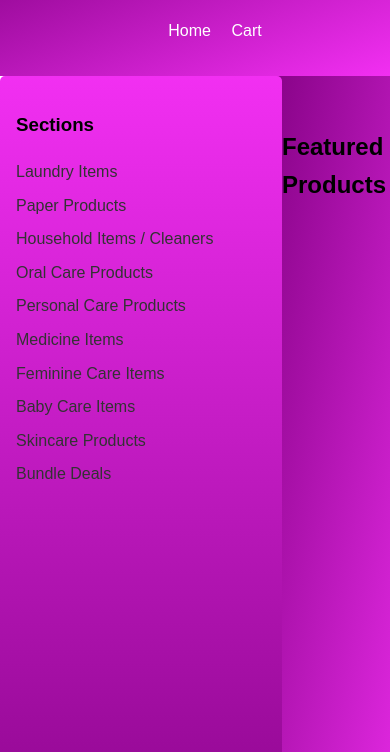
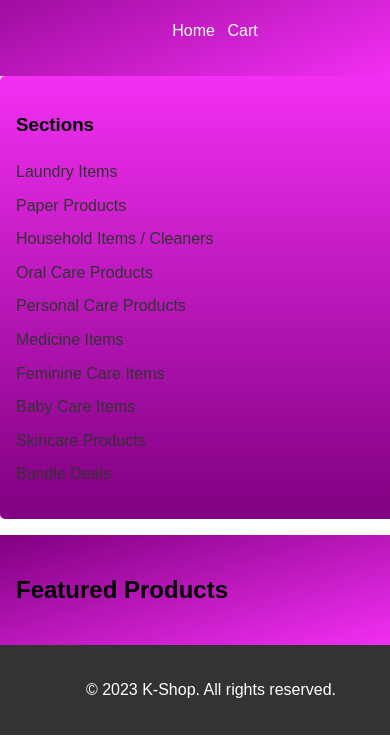
Before and after one commit to Rob-Krisko/k-store, a plain HTML site: page index.html in a window 390 px wide. Shown: the part 92-844 px from the top of the page. Drawn offline with Linux system fonts and the light colour scheme.

Commit message:
Update styles.css

```diff
--- a/styles.css
+++ b/styles.css
@@ -180,3 +180,32 @@ footer {
   .cart-table .even {
     background-color: #f2f2f2;
   }
+
+  @media screen and (max-width: 768px) {
+    header li {
+      padding: 0 0.25rem;
+    }
+
+    .grid-container {
+      grid-template-columns: 1fr;
+    }
+
+    .sidebar {
+      width: 100%;
+      min-width: 100%;
+      height: auto;
+      margin-bottom: 1rem;
+    }
+
+    .center-featured {
+      width: 100%;
+    }
+
+    #products {
+      grid-template-columns: repeat(auto-fit, minmax(150px, 1fr));
+    }
+
+    #content {
+      padding: 1rem;
+    }
+  }
```
